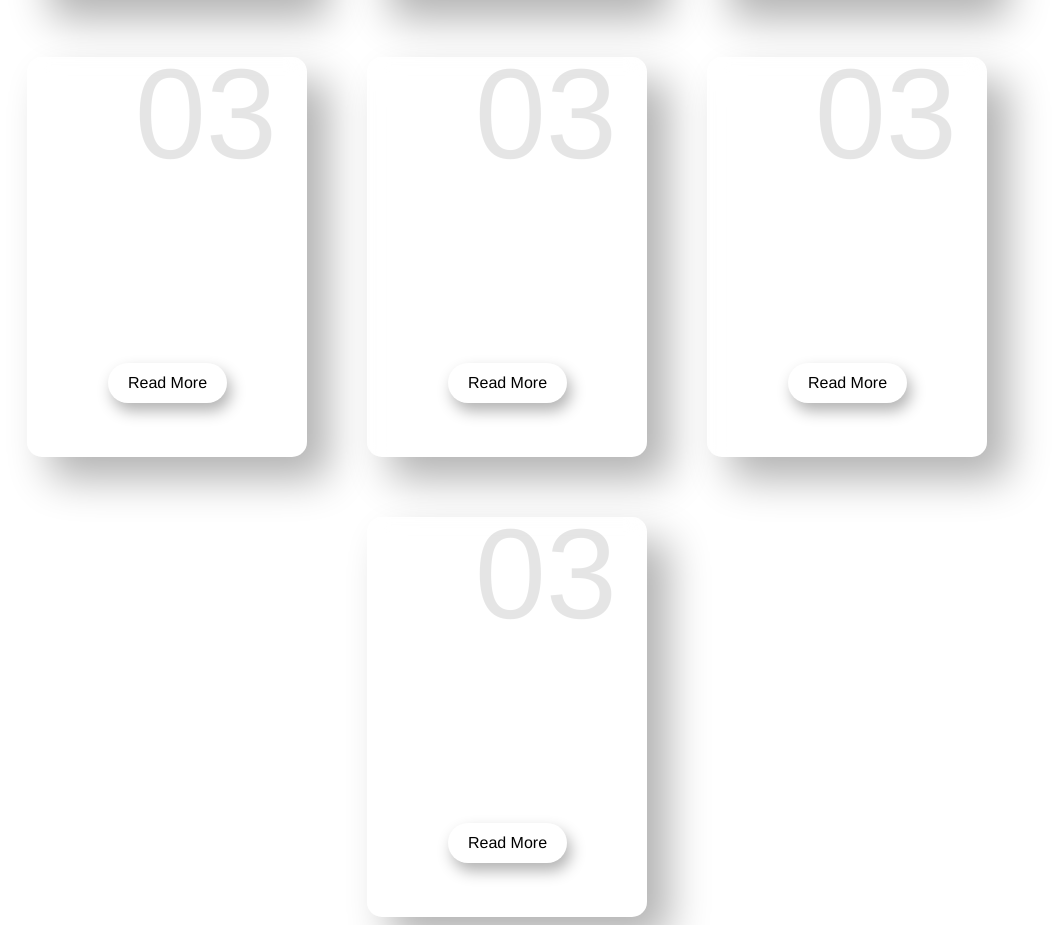
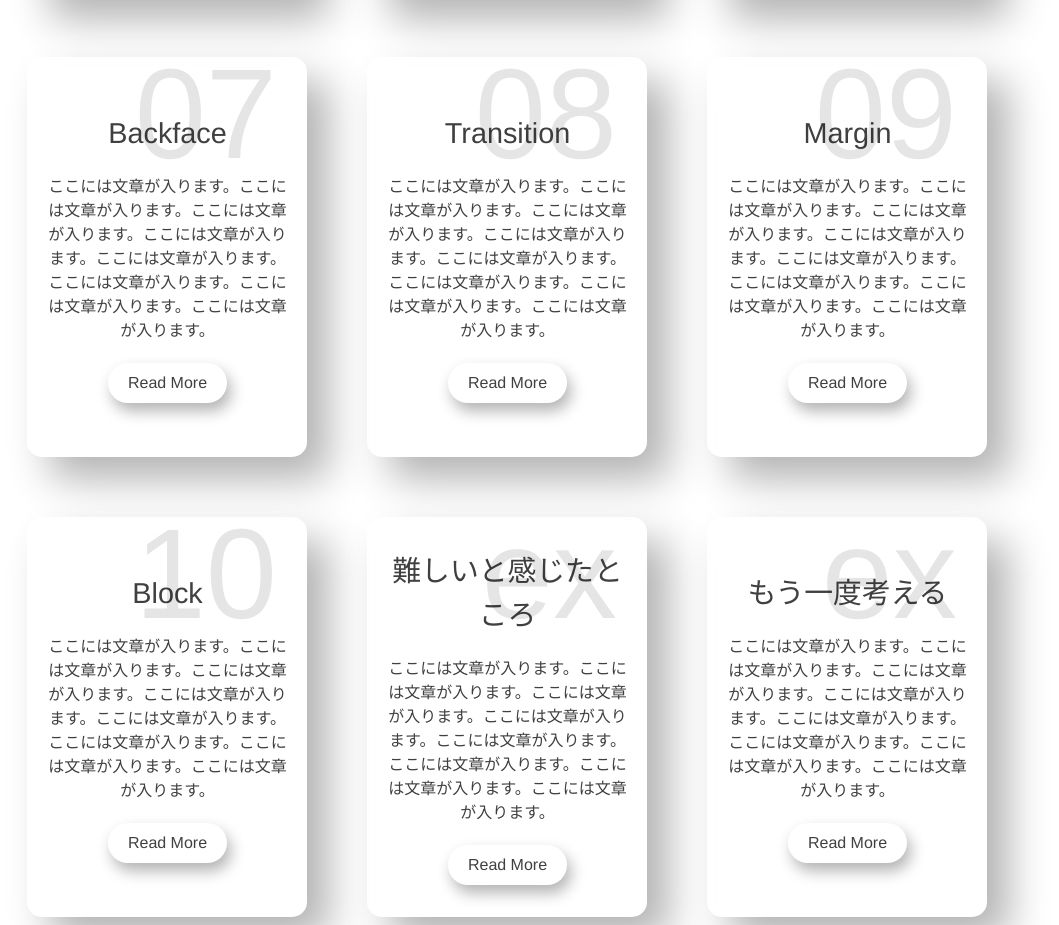
Before and after one commit to Francois-050499/CSS-Battle, a plain HTML site: page index.html in a window 1280 px wide. Shown: the part 1807-2732 px from the top of the page, without its empty margins (133-1192 px from the left). Drawn offline with Linux system fonts and the light colour scheme; some packages are replaced by stand-ins of ours; a script that the page names is missing.

Commit message:
Add files via upload

```diff
--- a/assets/css/style.css
+++ b/assets/css/style.css
@@ -145,14 +145,14 @@ body {
 .wrap .card .content h3 {
     margin-bottom: 20px;
     font-size: 1.8em;
-    color: #fff;
+    color: #404040;
     z-index: 1;
 }
 
 .wrap .card .content p {
 
     font-size: 1em;
-    color: #fff;
+    color: #404040;
     font-weight: 300;
 }
 
@@ -162,7 +162,7 @@ body {
     margin-top: 20px;
     padding: 8px 20px;
     background: #fff;
-    color: #000;
+    color: #404040;
     border-radius: 20px;
     font-weight: 500;
     box-shadow: 4px 8px 15px rgba(0, 0, 0, .3);
--- a/index.html
+++ b/index.html
@@ -66,7 +66,7 @@
                 <div class="card">
                     <div class="content">
                         <h2>01</h2>
-                        <h3>Card One</h3>
+                        <h3>Pilot Battle</h3>
                         <p>
                             ここには文章が入ります。ここには文章が入ります。ここには文章が入ります。ここには文章が入ります。ここには文章が入ります。
                             ここには文章が入ります。ここには文章が入ります。ここには文章が入ります。
@@ -77,7 +77,7 @@
                 <div class="card">
                     <div class="content">
                         <h2>02</h2>
-                        <h3>Card Two</h3>
+                        <h3>Visibility</h3>
                         <p>
                             ここには文章が入ります。ここには文章が入ります。ここには文章が入ります。ここには文章が入ります。ここには文章が入ります。
                             ここには文章が入ります。ここには文章が入ります。ここには文章が入ります。
@@ -88,7 +88,7 @@
                 <div class="card">
                     <div class="content">
                         <h2>03</h2>
-                        <h3>Card Three</h3>
+                        <h3>Cursor</h3>
                         <p>
                             ここには文章が入ります。ここには文章が入ります。ここには文章が入ります。ここには文章が入ります。ここには文章が入ります。
                             ここには文章が入ります。ここには文章が入ります。ここには文章が入ります。
@@ -99,7 +99,7 @@
                 <div class="card">
                     <div class="content">
                         <h2>04</h2>
-                        <h3>Card One</h3>
+                        <h3>Display</h3>
                         <p>
                             ここには文章が入ります。ここには文章が入ります。ここには文章が入ります。ここには文章が入ります。ここには文章が入ります。
                             ここには文章が入ります。ここには文章が入ります。ここには文章が入ります。
@@ -110,7 +110,7 @@
                 <div class="card">
                     <div class="content">
                         <h2>05</h2>
-                        <h3>Card Two</h3>
+                        <h3>Inline</h3>
                         <p>
                             ここには文章が入ります。ここには文章が入ります。ここには文章が入ります。ここには文章が入ります。ここには文章が入ります。
                             ここには文章が入ります。ここには文章が入ります。ここには文章が入ります。
@@ -121,7 +121,7 @@
                 <div class="card">
                     <div class="content">
                         <h2>06</h2>
-                        <h3>Card Three</h3>
+                        <h3>Conic</h3>
                         <p>
                             ここには文章が入ります。ここには文章が入ります。ここには文章が入ります。ここには文章が入ります。ここには文章が入ります。
                             ここには文章が入ります。ここには文章が入ります。ここには文章が入ります。
@@ -131,8 +131,8 @@
                 </div>
                 <div class="card">
                     <div class="content">
-                        <h2>03</h2>
-                        <h3>Card Three</h3>
+                        <h2>07</h2>
+                        <h3>Backface</h3>
                         <p>
                             ここには文章が入ります。ここには文章が入ります。ここには文章が入ります。ここには文章が入ります。ここには文章が入ります。
                             ここには文章が入ります。ここには文章が入ります。ここには文章が入ります。
@@ -142,8 +142,8 @@
                 </div>
                 <div class="card">
                     <div class="content">
-                        <h2>03</h2>
-                        <h3>Card Three</h3>
+                        <h2>08</h2>
+                        <h3>Transition</h3>
                         <p>
                             ここには文章が入ります。ここには文章が入ります。ここには文章が入ります。ここには文章が入ります。ここには文章が入ります。
                             ここには文章が入ります。ここには文章が入ります。ここには文章が入ります。
@@ -153,8 +153,8 @@
                 </div>
                 <div class="card">
                     <div class="content">
-                        <h2>03</h2>
-                        <h3>Card Three</h3>
+                        <h2>09</h2>
+                        <h3>Margin</h3>
                         <p>
                             ここには文章が入ります。ここには文章が入ります。ここには文章が入ります。ここには文章が入ります。ここには文章が入ります。
                             ここには文章が入ります。ここには文章が入ります。ここには文章が入ります。
@@ -164,8 +164,30 @@
                 </div>
                 <div class="card">
                     <div class="content">
-                        <h2>03</h2>
-                        <h3>Card Three</h3>
+                        <h2>10</h2>
+                        <h3>Block</h3>
+                        <p>
+                            ここには文章が入ります。ここには文章が入ります。ここには文章が入ります。ここには文章が入ります。ここには文章が入ります。
+                            ここには文章が入ります。ここには文章が入ります。ここには文章が入ります。
+                        </p>
+                        <a href="#">Read More</a>
+                    </div>
+                </div>
+                <div class="card">
+                    <div class="content">
+                        <h2>ex</h2>
+                        <h3>難しいと感じたところ</h3>
+                        <p>
+                            ここには文章が入ります。ここには文章が入ります。ここには文章が入ります。ここには文章が入ります。ここには文章が入ります。
+                            ここには文章が入ります。ここには文章が入ります。ここには文章が入ります。
+                        </p>
+                        <a href="#">Read More</a>
+                    </div>
+                </div>
+                <div class="card">
+                    <div class="content">
+                        <h2>ex</h2>
+                        <h3>もう一度考える</h3>
                         <p>
                             ここには文章が入ります。ここには文章が入ります。ここには文章が入ります。ここには文章が入ります。ここには文章が入ります。
                             ここには文章が入ります。ここには文章が入ります。ここには文章が入ります。
```
